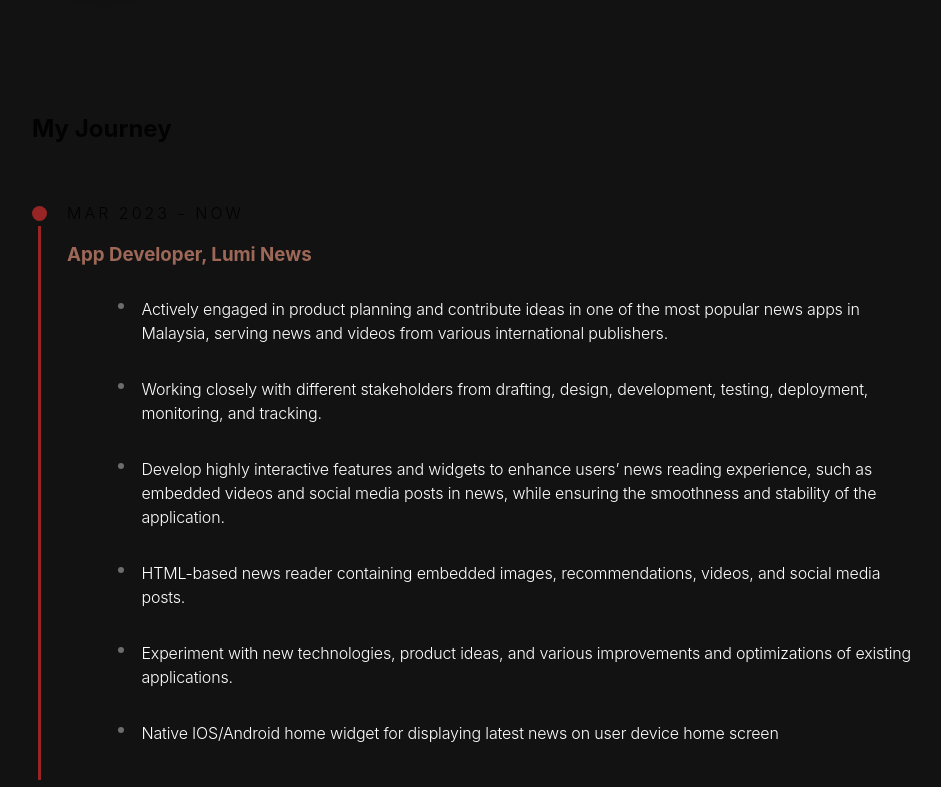
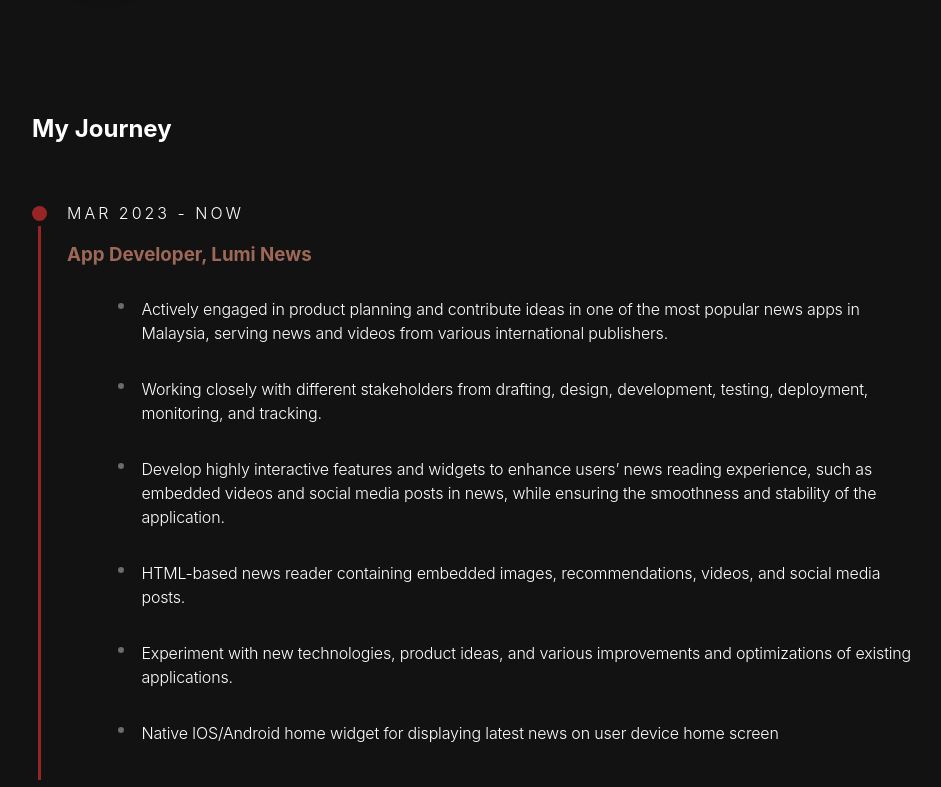
Before and after one commit to yuhangang/personal-blog, a Next.js app: page / in a window 1280 px wide. Shown: the part 733-1520 px from the top of the page, without its empty margins (140-1081 px from the left). Built offline with nearby package versions, Linux system fonts and the light colour scheme.

Commit message:
fix light mode

```diff
--- a/app/_components/about/timeline/timeline.style.ts
+++ b/app/_components/about/timeline/timeline.style.ts
@@ -73,6 +73,7 @@
   padding: 0px 10px;
   text-transform: uppercase;
   white-space: nowrap;
+  color: ${(props) => props.theme.colors.textColor};
 `;
 
 const TimelineMarker = styled.div`
@@ -290,6 +291,7 @@
 
 const WorkTitle = styled.h2`
   /* Add any specific styles for the title */
+  color: ${(props) => props.theme.colors.textColor};
 `;
 
 const StyledTimeline = styled(Timeline)`
```
